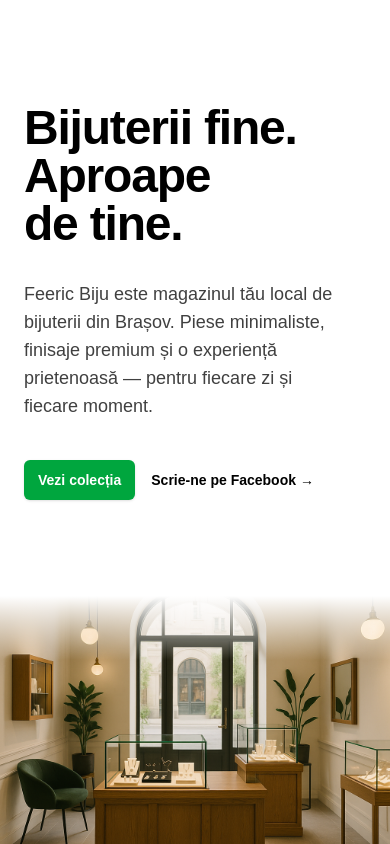
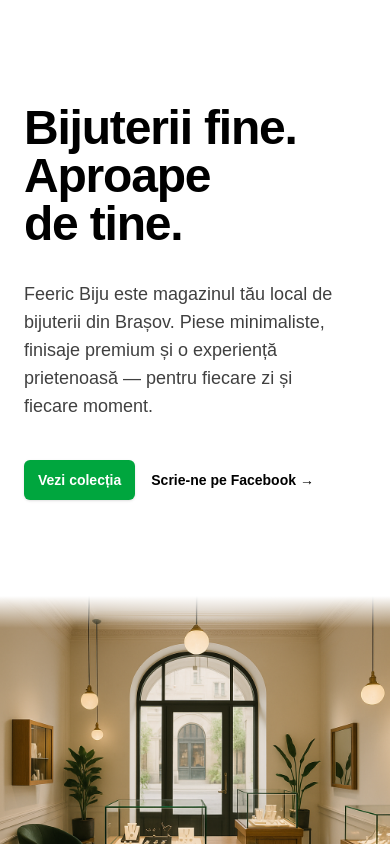
Before and after one commit to in-th3-l00p/feericbiju, a Next.js app: page / in a window 390 px wide. Shown: the top 844 px of the page. Built offline with nearby package versions, Linux system fonts and the light colour scheme.

Commit message:
make the hero fly

```diff
--- a/src/app/components/Hero.tsx
+++ b/src/app/components/Hero.tsx
@@ -2,7 +2,7 @@
 
 export default function Hero() {
   return (
-    <section className="mx-auto h-screen max-w-7xl lg:grid lg:grid-cols-12 lg:gap-x-8 lg:px-8">
+    <section className="mx-auto h-screen max-w-7xl grid grid-rows-[2fr_1fr] lg:grid-rows-1 lg:grid-cols-12 lg:gap-x-8 lg:px-8">
       <div className="flex flex-col justify-center px-6 pb-24 pt-10 sm:pb-32 lg:col-span-7 lg:px-0 lg:pb-48 lg:pt-40 xl:col-span-6">
         <div className="mx-auto max-w-lg lg:mx-0">
           <div className="hidden sm:mt-10 sm:flex lg:mt-6">
@@ -39,12 +39,12 @@
           src="/interior.png"
           width={1080}
           height={1080}
-          className="aspect-[3/2] max-h-screen w-full bg-white object-cover lg:absolute lg:inset-0 lg:aspect-auto lg:h-full"
+          className="max-h-screen w-full bg-white object-cover lg:absolute lg:inset-0 lg:aspect-auto lg:h-full"
         />
 
-        <div className="absolute bottom-0 left-0 w-full h-16 z-90 bg-linear-to-t from-white to-transparent" />
+        <div className="lg:hidden absolute bottom-0 left-0 w-full h-8 lg:h-16 z-90 bg-linear-to-t from-white to-transparent" />
         <div className="hidden lg:block absolute top-0 left-0 w-16 h-screen z-90 bg-linear-to-r from-white to-transparent" />
-        <div className="lg:hidden absolute top-0 left-0 w-full h-16 z-90 bg-linear-to-b from-white to-transparent" />
+        <div className="lg:hidden absolute top-0 left-0 w-full h-8 lg:h-16 z-90 bg-linear-to-b from-white to-transparent" />
       </div>
     </section>
   );
```
